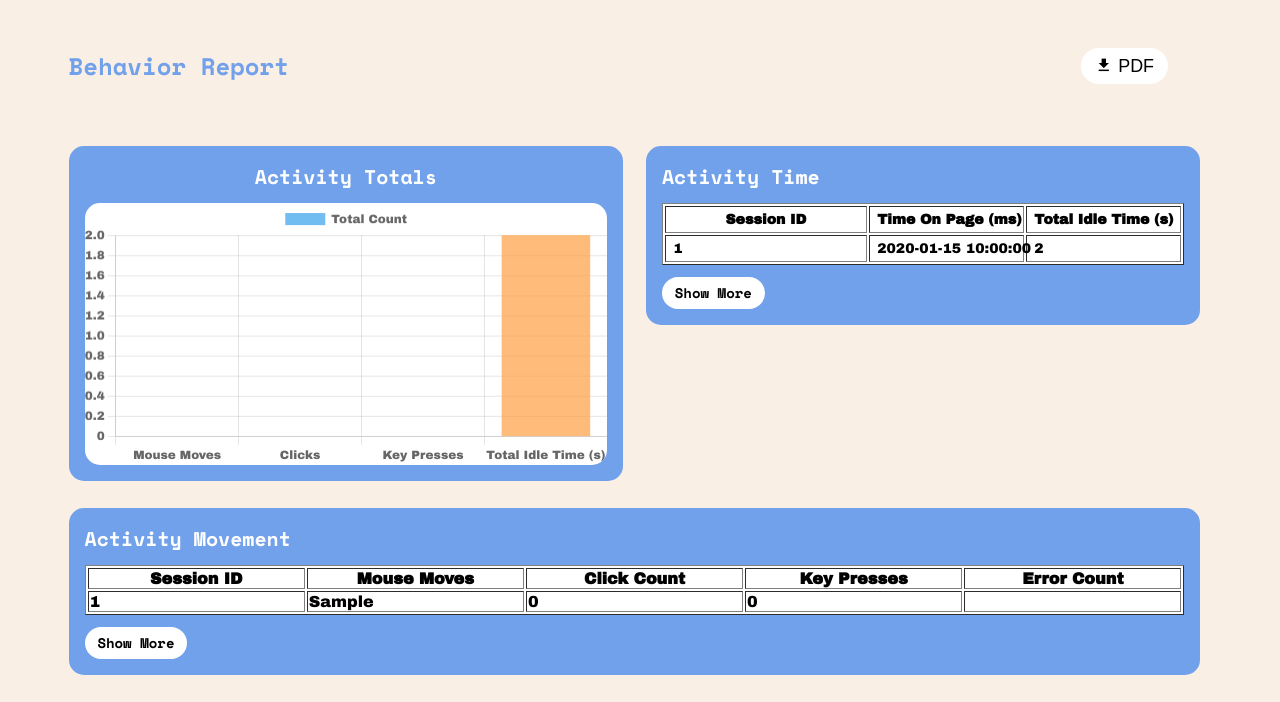
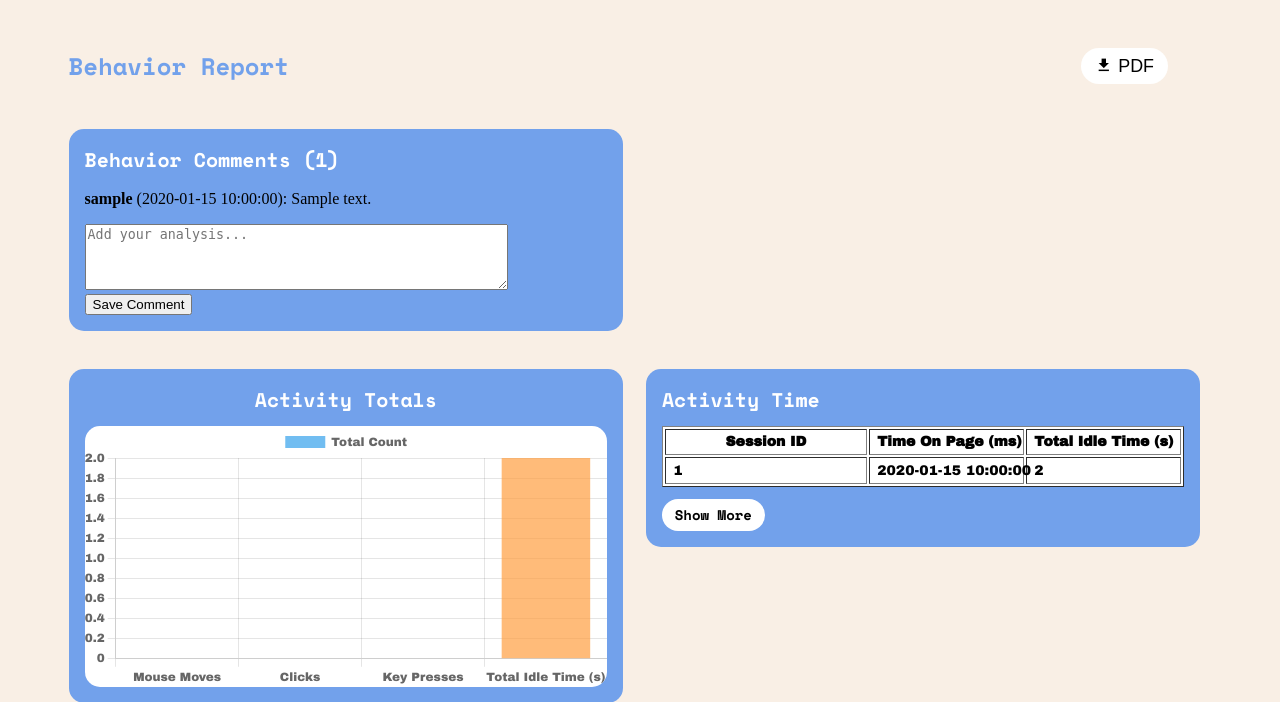
Before and after one commit to a-nguy4n/ah-nguyen-135, a PHP site: template hw3/reporting/app/views/reports/behavior.php in a window 1280 px wide. Shown: the part 85-787 px from the top of the page. Before the commit the page ends 760 px from the top, so only its background shows below. Run offline with PHP 8.4, Linux system fonts and the light colour scheme; the visitor is signed in with stand-in values (Sample User, id 1); the template is opened without the code that fills it: most values are stand-ins (such as "Sample title", 1, 10 or a date in 2020).

Commit message:
comments

```diff
--- a/hw3/reporting/app/views/reports/behavior.php
+++ b/hw3/reporting/app/views/reports/behavior.php
@@ -176,6 +176,31 @@
                 setupShowMore('#activity-table-rows-events tr', 'activity-movement-show-more');
             </script>
         </section>
+
+        <section id="behavior-comments">
+            <h2>Behavior Comments<?php if (!empty($comments)) echo ' (' . count($comments) . ')'; ?></h2>
+
+            <?php if (!empty($comments)): ?>
+                <?php foreach ($comments as $c): ?>
+                    <p>
+                        <strong><?= htmlspecialchars($c['username']) ?></strong>
+                        (<?= htmlspecialchars($c['created_at']) ?>):
+                        <?= nl2br(htmlspecialchars($c['comment'])) ?>
+                    </p>
+                <?php endforeach; ?>
+            <?php else: ?>
+                <p>No comments yet.</p>
+            <?php endif; ?>
+
+            <?php if ($_SESSION['role'] !== 'viewer'): ?>
+                <form method="POST" action="/reports/performance">
+                    <textarea name="comment" rows="4" cols="50" maxlength="2000" required placeholder="Add your analysis..."></textarea>
+                    <br>
+                    <button type="submit">Save Comment</button>
+                </form>
+            <?php endif; ?>
+        </section>
+
     </main>
 </body>
 </html>
```
Also changed, not shown: hw3/reporting/app/views/reports/engagement.php (+24 -0 lines).
